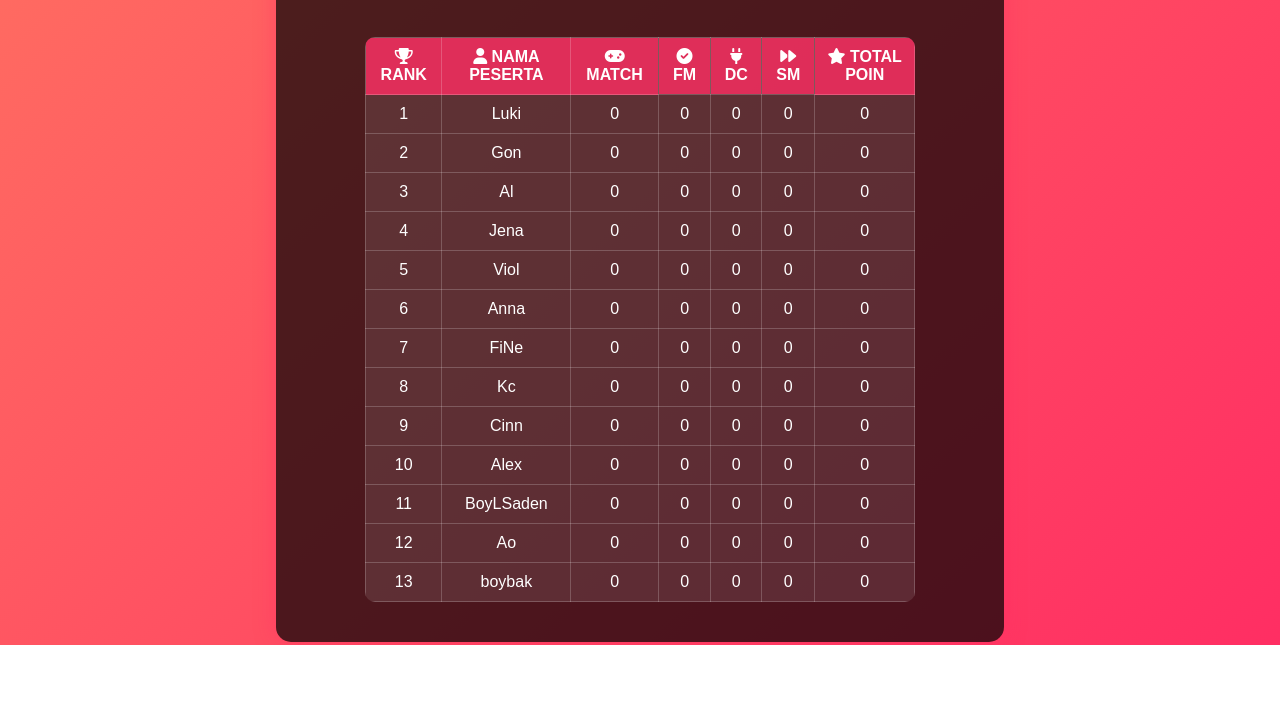
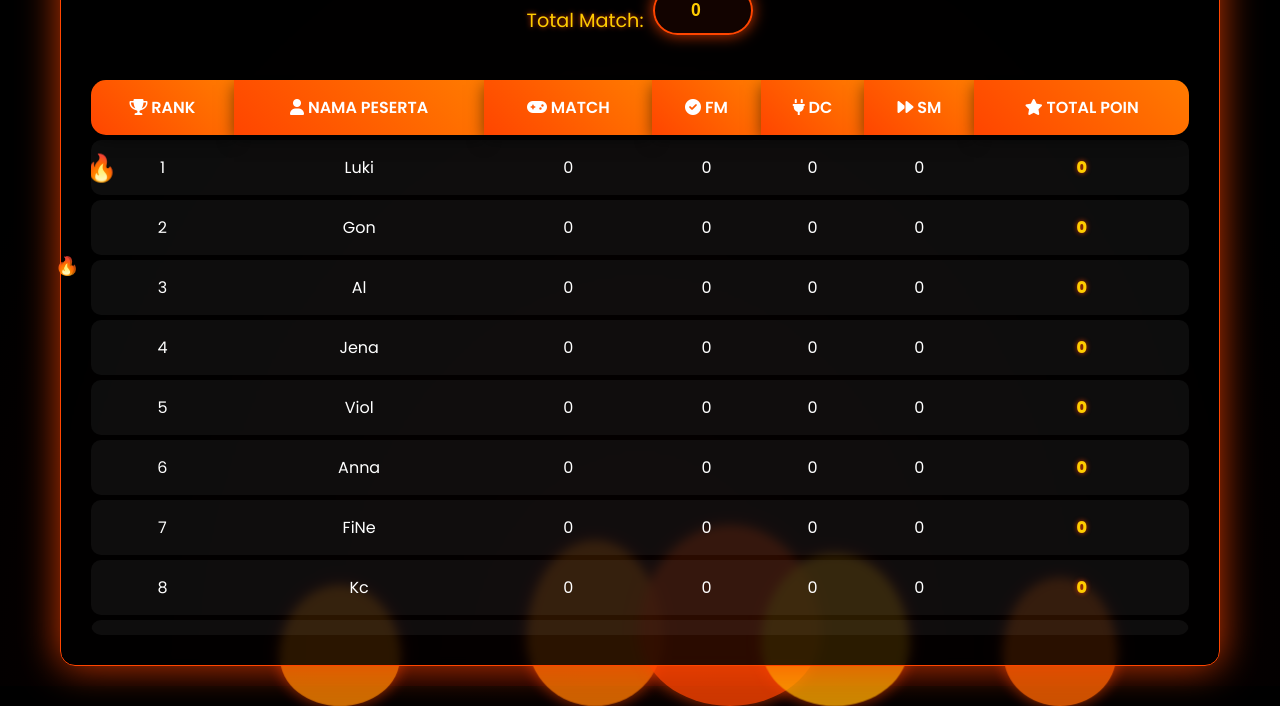
Before and after one commit to SayaKurma/Poin-Keaktifan, a plain HTML site: page index.html in a window 1280 px wide. Shown: the part 155-861 px from the top of the page. Before the commit the page ends 800 px from the top, so only its background shows below. Drawn offline with Linux system fonts and the light colour scheme.

Commit message:
rapikan styles.css

```diff
--- a/styles.css
+++ b/styles.css
@@ -1,84 +1,346 @@
+@import url('https://fonts.googleapis.com/css2?family=Poppins:wght@400;600;800&display=swap');
+
+:root {
+    --primary-color: #ff4500;
+    --secondary-color: #ff7b00;
+    --accent-color: #ffcc00;
+    --dark-color: #1a0500;
+    --glow-color: rgba(255, 69, 0, 0.8);
+}
+
+* {
+    box-sizing: border-box;
+    margin: 0;
+    padding: 0;
+}
+
 body {
-    font-family: 'Arial', sans-serif;
-    background: linear-gradient(135deg, #ff6f61, #ff2e63);
+    font-family: 'Poppins', sans-serif;
+    background: radial-gradient(ellipse at bottom, #1b0000 0%, #000000 80%);
     color: #fff;
     text-align: center;
     margin: 0;
     padding: 0;
+    min-height: 100vh;
     display: flex;
     justify-content: center;
     align-items: center;
-    height: 100vh;
+    overflow-x: hidden;
+}
+
+.fire-container {
+    position: relative;
+    width: 100%;
+    max-width: 1200px;
+    padding: 20px;
 }
 
 .container {
-    background: rgba(0, 0, 0, 0.7);
-    padding: 20px;
+    background: rgba(0, 0, 0, 0.8);
+    padding: 30px;
     border-radius: 15px;
-    box-shadow: 0 0 20px rgba(255, 46, 99, 0.5);
+    box-shadow: 0 0 30px var(--glow-color);
+    border: 1px solid var(--primary-color);
+    z-index: 10;
+    position: relative;
+    backdrop-filter: blur(5px);
+    animation: pulse 3s infinite;
+}
+
+@keyframes pulse {
+    0% { box-shadow: 0 0 30px var(--glow-color); }
+    50% { box-shadow: 0 0 50px var(--glow-color); }
+    100% { box-shadow: 0 0 30px var(--glow-color); }
 }
 
 h1 {
     font-size: 2.5em;
+    margin-bottom: 30px;
+    text-shadow: 0 0 10px var(--glow-color);
+    font-weight: 800;
+    color: var(--accent-color);
+    letter-spacing: 2px;
+}
+
+h1 i {
+    color: var(--primary-color);
+    margin: 0 10px;
+    animation: flicker 1s infinite alternate;
+}
+
+.input-container {
     margin-bottom: 20px;
-    text-shadow: 2px 2px 4px rgba(0, 0, 0, 0.5);
+    display: flex;
+    justify-content: center;
+    align-items: center;
+    gap: 10px;
+}
+
+.input-container label {
+    font-size: 1.2em;
+    color: var(--accent-color);
+    text-shadow: 0 0 5px var(--glow-color);
 }
 
 .match-input {
-    padding: 10px;
-    border-radius: 5px;
-    border: none;
+    padding: 12px 20px;
+    border-radius: 50px;
+    border: 2px solid var(--primary-color);
     margin-bottom: 20px;
-    font-size: 1em;
-    background: rgba(255, 255, 255, 0.8);
-    color: #333;
+    font-size: 1.1em;
+    background: rgba(26, 5, 0, 0.7);
+    color: var(--accent-color);
+    font-weight: bold;
+    box-shadow: 0 0 15px var(--glow-color);
+    text-align: center;
+    transition: all 0.3s ease;
+    width: 100px;
+}
+
+.match-input:focus {
+    outline: none;
+    box-shadow: 0 0 25px var(--glow-color);
+    border-color: var(--accent-color);
+}
+
+.table-container {
+    max-height: 70vh;
+    overflow-y: auto;
+    scrollbar-width: thin;
+    scrollbar-color: var(--primary-color) var(--dark-color);
+    border-radius: 10px;
+    margin-top: 20px;
+}
+
+.table-container::-webkit-scrollbar {
+    width: 10px;
+}
+
+.table-container::-webkit-scrollbar-track {
+    background: var(--dark-color);
+    border-radius: 10px;
+}
+
+.table-container::-webkit-scrollbar-thumb {
+    background: var(--primary-color);
+    border-radius: 10px;
 }
 
 table {
-    width: 80%;
-    margin: 20px auto;
-    border-collapse: collapse;
-    background: rgba(255, 255, 255, 0.1);
-    border-radius: 10px;
-    overflow: hidden;
+    width: 100%;
+    border-collapse: separate;
+    border-spacing: 0 5px;
+    background: transparent;
+    margin: 0 auto;
 }
 
 th, td {
-    border: 1px solid rgba(255, 255, 255, 0.2);
-    padding: 10px;
+    padding: 15px;
     text-align: center;
-    color: #fff;
+    border: none;
 }
 
 th {
-    background-color: rgba(255, 46, 99, 0.8);
-    cursor: pointer;
-    font-weight: bold;
+    background: linear-gradient(45deg, var(--primary-color), var(--secondary-color));
+    color: #fff;
     text-transform: uppercase;
+    font-weight: 600;
+    position: sticky;
+    top: 0;
+    z-index: 5;
+    box-shadow: 0 5px 15px rgba(0, 0, 0, 0.5);
 }
 
-th:hover {
-    background-color: rgba(255, 46, 99, 1);
+th:first-child {
+    border-top-left-radius: 15px;
+    border-bottom-left-radius: 15px;
 }
 
-tr:hover {
-    background-color: rgba(255, 46, 99, 0.3);
+th:last-child {
+    border-top-right-radius: 15px;
+    border-bottom-right-radius: 15px;
+}
+
+tbody tr {
+    background: rgba(255, 255, 255, 0.05);
+    transition: all 0.3s ease;
+}
+
+tbody tr:hover {
+    transform: translateY(-5px);
+    background: rgba(255, 69, 0, 0.2);
+    box-shadow: 0 5px 15px rgba(255, 69, 0, 0.3);
+}
+
+tbody tr td:first-child {
+    border-top-left-radius: 10px;
+    border-bottom-left-radius: 10px;
+}
+
+tbody tr td:last-child {
+    border-top-right-radius: 10px;
+    border-bottom-right-radius: 10px;
+}
+
+.total {
+    font-weight: bold;
+    color: var(--accent-color);
+    text-shadow: 0 0 5px var(--glow-color);
 }
 
 .info {
     position: relative;
+    cursor: help;
 }
 
 .info:hover::after {
     content: attr(data-info);
     position: absolute;
-    background: rgba(0, 0, 0, 0.8);
+    background: linear-gradient(45deg, var(--secondary-color), var(--primary-color));
     color: #fff;
-    padding: 5px;
-    border-radius: 5px;
-    top: 100%;
+    padding: 10px 15px;
+    border-radius: 10px;
+    top: 110%;
     left: 50%;
     transform: translateX(-50%);
     white-space: nowrap;
+    z-index: 10;
+    box-shadow: 0 0 15px var(--glow-color);
+    font-size: 0.9em;
+}
+
+.flames {
+    position: absolute;
+    bottom: 0px;
+    left: 50%;
+    transform: translateX(-50%);
+    width: 100%;
+    height: 200px;
     z-index: 1;
 }
+
+.flame {
+    position: absolute;
+    bottom: -20px;
+    width: 15px;
+    height: 15px;
+    background-color: var(--primary-color);
+    border-radius: 50% 50% 50% 50% / 60% 60% 40% 40%;
+    transform-origin: center bottom;
+    opacity: 0.8;
+    box-shadow: 0 0 15px var(--glow-color);
+}
+
+.flame:nth-child(1) {
+    left: 20%;
+    height: 120px;
+    width: 120px;
+    animation: flicker 3s ease-in infinite;
+}
+
+.flame:nth-child(2) {
+    left: 40%;
+    height: 150px;
+    width: 150px;
+    animation: flicker 4s ease-out infinite;
+}
+
+.flame:nth-child(3) {
+    left: 50%;
+    height: 180px;
+    width: 180px;
+    animation: flicker 5s ease-in-out infinite;
+}
+
+.flame:nth-child(4) {
+    left: 60%;
+    height: 150px;
+    width: 150px;
+    animation: flicker 3.5s ease-in infinite;
+}
+
+.flame:nth-child(5) {
+    left: 80%;
+    height: 120px;
+    width: 120px;
+    animation: flicker 4.5s ease-out infinite;
+}
+
+@keyframes flicker {
+    0%, 100% {
+        transform: scaleY(1) scaleX(1);
+        background-color: var(--primary-color);
+    }
+    25% {
+        transform: scaleY(1.1) scaleX(0.9);
+        background-color: var(--secondary-color);
+    }
+    50% {
+        transform: scaleY(0.95) scaleX(1.05);
+        background-color: var(--accent-color);
+    }
+    75% {
+        transform: scaleY(1.05) scaleX(0.95);
+        background-color: var(--primary-color);
+    }
+}
+
+@media (max-width: 768px) {
+    .container {
+        padding: 15px;
+    }
+
+    h1 {
+        font-size: 1.8em;
+    }
+
+    th, td {
+        padding: 10px 5px;
+        font-size: 0.9em;
+    }
+
+    .flames {
+        display: none;
+    }
+}
+
+tr:nth-child(1) td:first-child {
+    position: relative;
+}
+
+tr:nth-child(1) td:first-child::before {
+    content: "🔥";
+    position: absolute;
+    left: -5px;
+    top: 50%;
+    transform: translateY(-50%);
+    font-size: 1.5em;
+    animation: burn 1s infinite alternate;
+}
+
+tr:nth-child(2) td:first-child::before {
+    content: "🔥";
+    position: absolute;
+    left: -5px;
+    top: 50%;
+    transform: translateY(-50%);
+    font-size: 1.2em;
+    opacity: 0.8;
+    animation: burn 1.2s infinite alternate;
+}
+
+tr:nth-child(3) td:first-child::before {
+    content: "🔥";
+    position: absolute;
+    left: -5px;
+    top: 50%;
+    transform: translateY(-50%);
+    font-size: 1em;
+    opacity: 0.6;
+    animation: burn 1.5s infinite alternate;
+}
+
+@keyframes burn {
+    from { opacity: 0.7; transform: translateY(-50%) scale(0.9); }
+    to { opacity: 1; transform: translateY(-50%) scale(1.1); }
+        }
```
